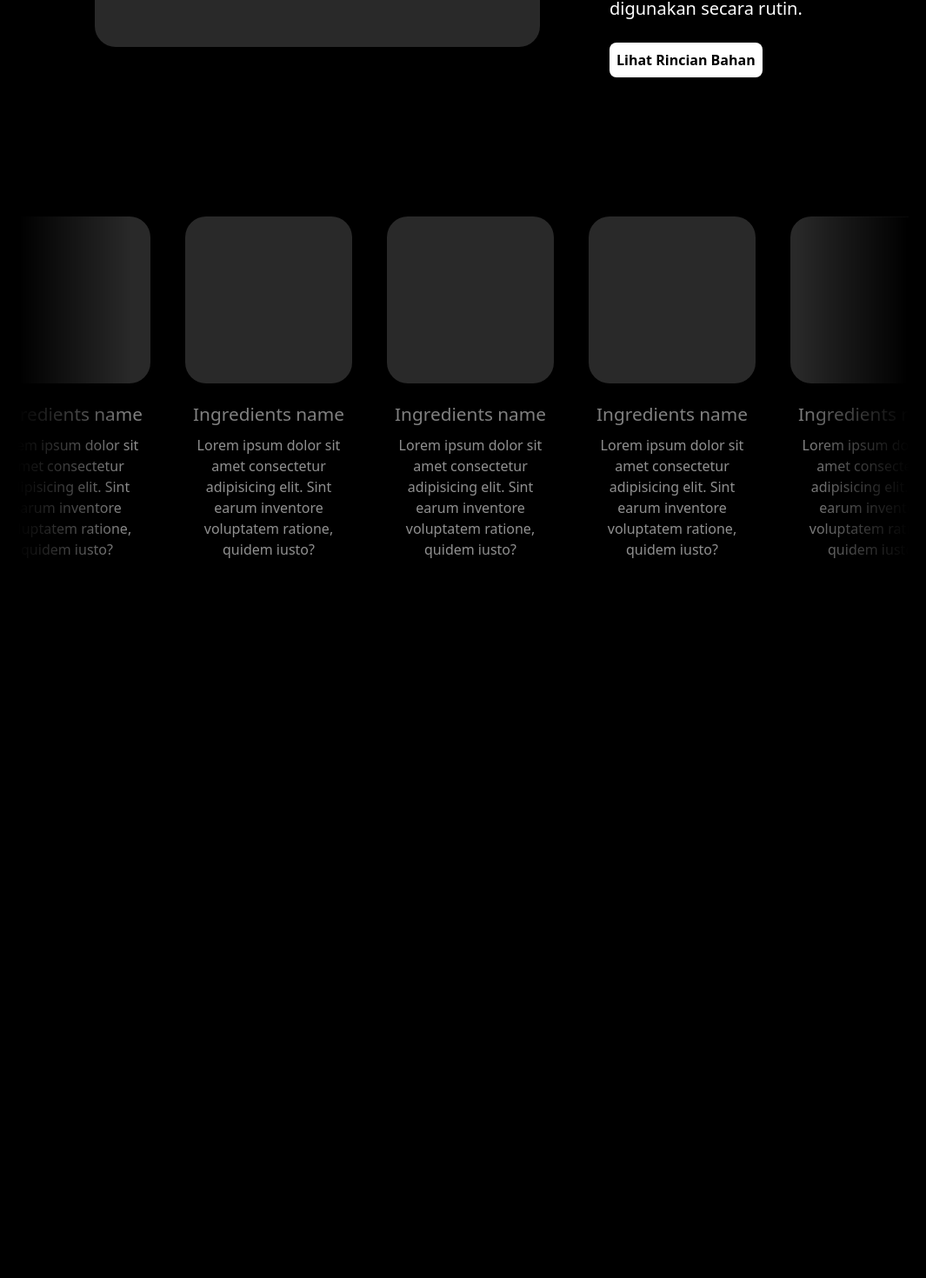
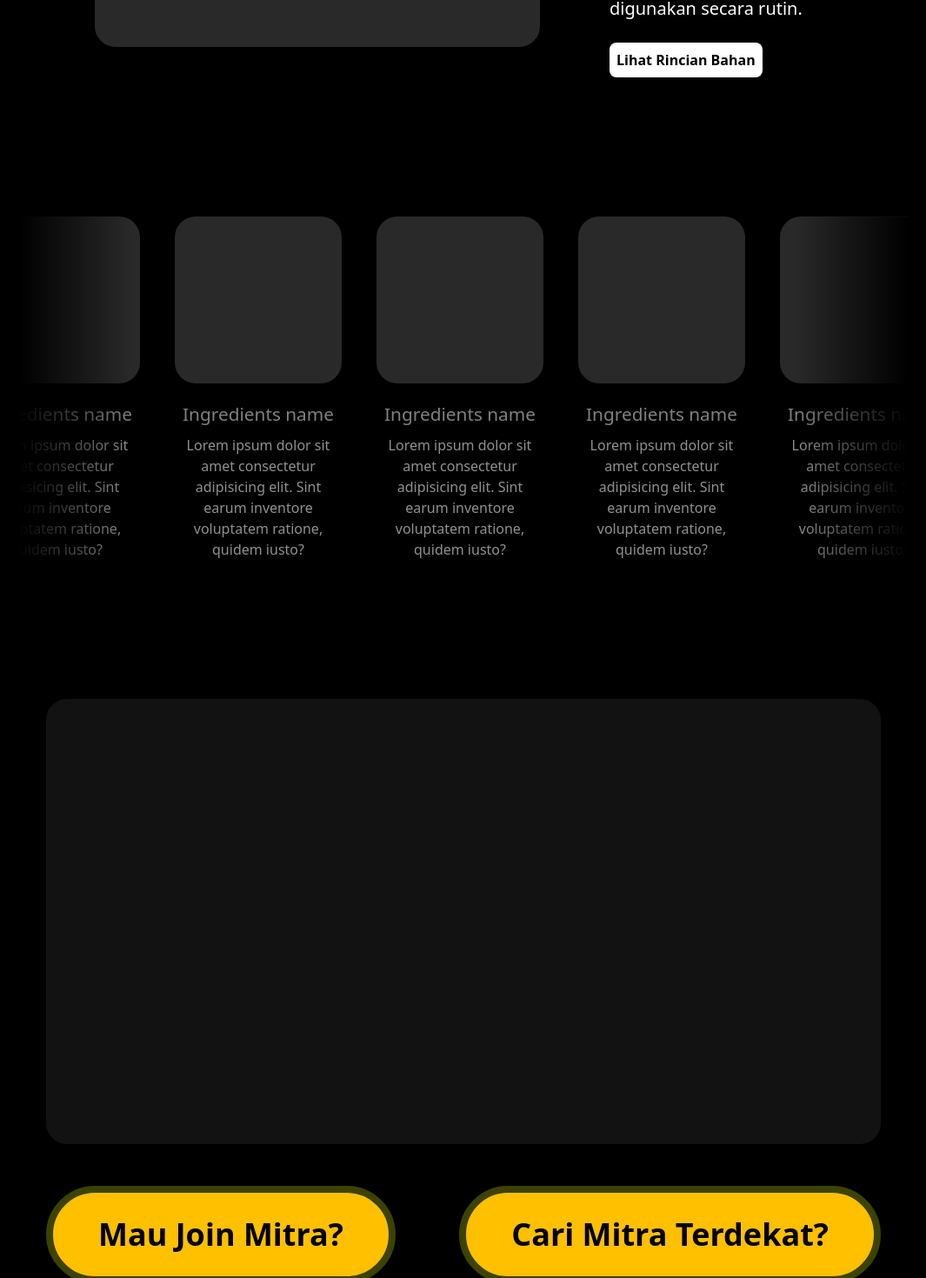
Before and after one commit to Hubbi502/forp, a React (Vite) app: page / in a window 1280 px wide. Shown: the part 1682-3152 px from the top of the page at 87% size, without its empty margins (107-1172 px from the left). Before the commit the page ends 2326 px from the top, so only its background shows below. Built offline with nearby package versions, Linux system fonts and the light colour scheme.

Commit message:
Add Partner component and update App to include it

```diff
--- a/src/App.tsx
+++ b/src/App.tsx
@@ -2,12 +2,14 @@ import type { JSX } from "react";
 import HeroSection from "./components/layout/HeroSection";
 import About from "./components/layout/About";
 import Ingredients from "./components/layout/Ingredients";
+import Partner from "./components/layout/Partner";
 export default function App(): JSX.Element {
   return (
     <>
     <HeroSection />
     <About />
     <Ingredients />
+    <Partner  />
     </>
 );
 }
--- /dev/null
+++ b/src/components/layout/Partner.tsx
@@ -0,0 +1,25 @@
+interface PartnerButtonProps {
+  children: React.ReactNode;
+}
+
+function PartnerButton({ children }: PartnerButtonProps) {
+  return (
+    <button className="bg-[#FFC000] text-black text-4xl px-13 py-7 rounded-[5rem] font-semibold border-[#3C4200] border-[0.5rem]">
+      {children}
+    </button>
+  );
+}
+
+export default function Partner() {
+  return (
+    <section className="flex justify-center mt-40">
+      <div className="w-3/4 h-[40svw]">
+        <div className="w-full h-full bg-[#121212] rounded-3xl" />
+        <div className="flex justify-between mt-12">
+          <PartnerButton>Mau Join Mitra?</PartnerButton>
+          <PartnerButton>Cari Mitra Terdekat?</PartnerButton>
+        </div>
+      </div>
+    </section>
+  );
+}
--- a/src/components/ui/Ingredients/card.tsx
+++ b/src/components/ui/Ingredients/card.tsx
@@ -1,6 +1,6 @@
 export default function IngredientsCard() {
   return (
-    <div className="w-[12rem] h-auto flex flex-col items-center text-center mx-5">
+    <article className="w-[12rem] h-auto flex flex-col items-center text-center mx-5">
       {/* image placeholder */}
       <div className="w-full h-[12rem] bg-[#292929] rounded-3xl " />
 
@@ -9,6 +9,6 @@ export default function IngredientsCard() {
       <p className="mt-2 text-[#ffffff90] break-words px-2">
         Lorem ipsum dolor sit amet consectetur adipisicing elit. Sint earum inventore voluptatem ratione, quidem iusto?
       </p>
-    </div>
+    </article>
   )
 }
```
